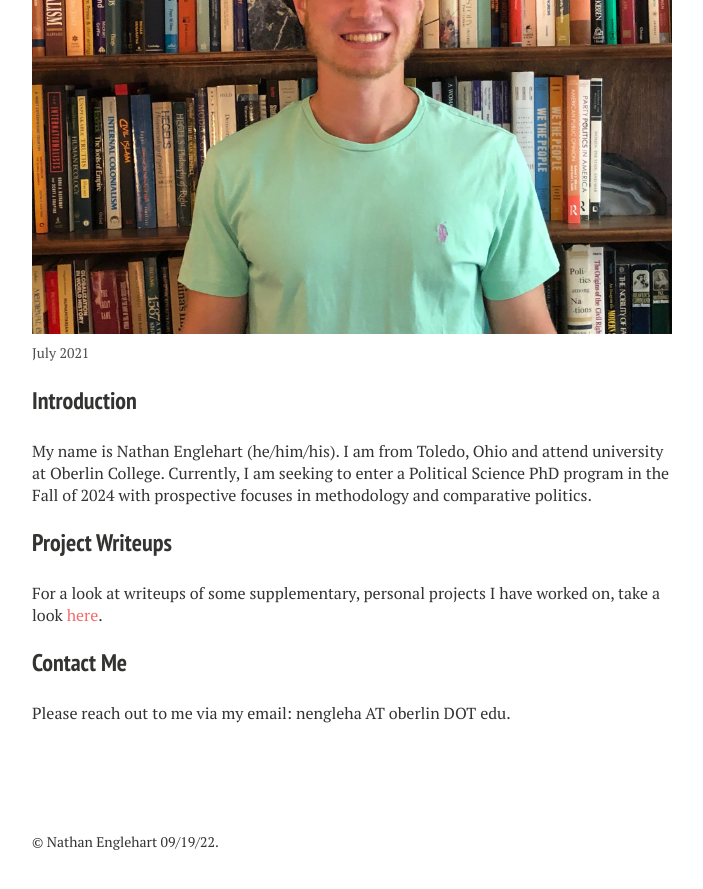
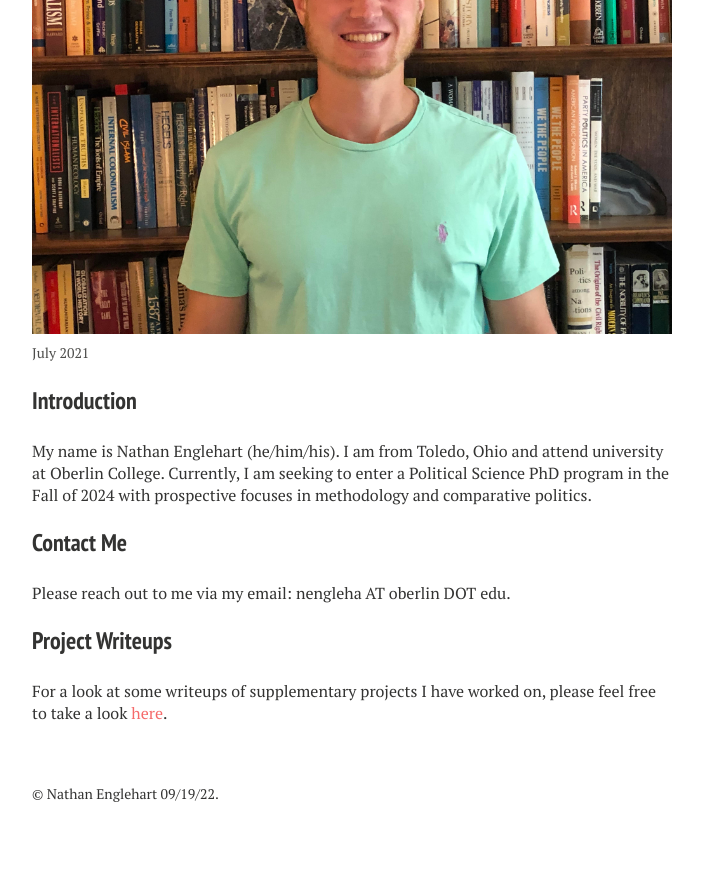
Before and after one commit to nathanenglehart/nathanenglehart.github.io, a Jekyll site: the page built from index.md, in a window 1280 px wide and 900 px high, scrolled down 716 px. Shown: the top 889 px of the window, without its empty margins (288-991 px from the left). Built offline with Jekyll 4.4.1, drawn with Linux system fonts in a browser that asks for light colours; nearby versions of some CDN libraries; after the commit the page ends 1568 px from its top, so only the background shows below that.

Commit message:
changed wording

```diff
--- a/index.md
+++ b/index.md
@@ -16,16 +16,12 @@
 
 My name is Nathan Englehart (he/him/his). I am from Toledo, Ohio and attend university at Oberlin College. Currently, I am seeking to enter a Political Science PhD program in the Fall of 2024 with prospective focuses in methodology and comparative politics.
 
+<h3 class="small_title">Contact Me</h3>
+
+Please reach out to me via my email: nengleha AT oberlin DOT edu.
+
 <h3 class="small_title">Project Writeups</h3>
 
-For a look at writeups of some supplementary, personal projects I have worked on, take a look <a style="color: #f56a6a; !important" href="/projects/">here</a>.
-
-<h3 class="small_title">Contact Me</h3>
-
-<p class="paragraph">
-Please reach out to me via my email: nengleha AT oberlin DOT edu.
-</p>
-
-<!-- Project Writeups and Background -->
+For a look at some writeups of supplementary projects I have worked on, please feel free to take a look <a style="color: #f56a6a; !important" href="/projects/">here</a>.
 
 <br />
```
